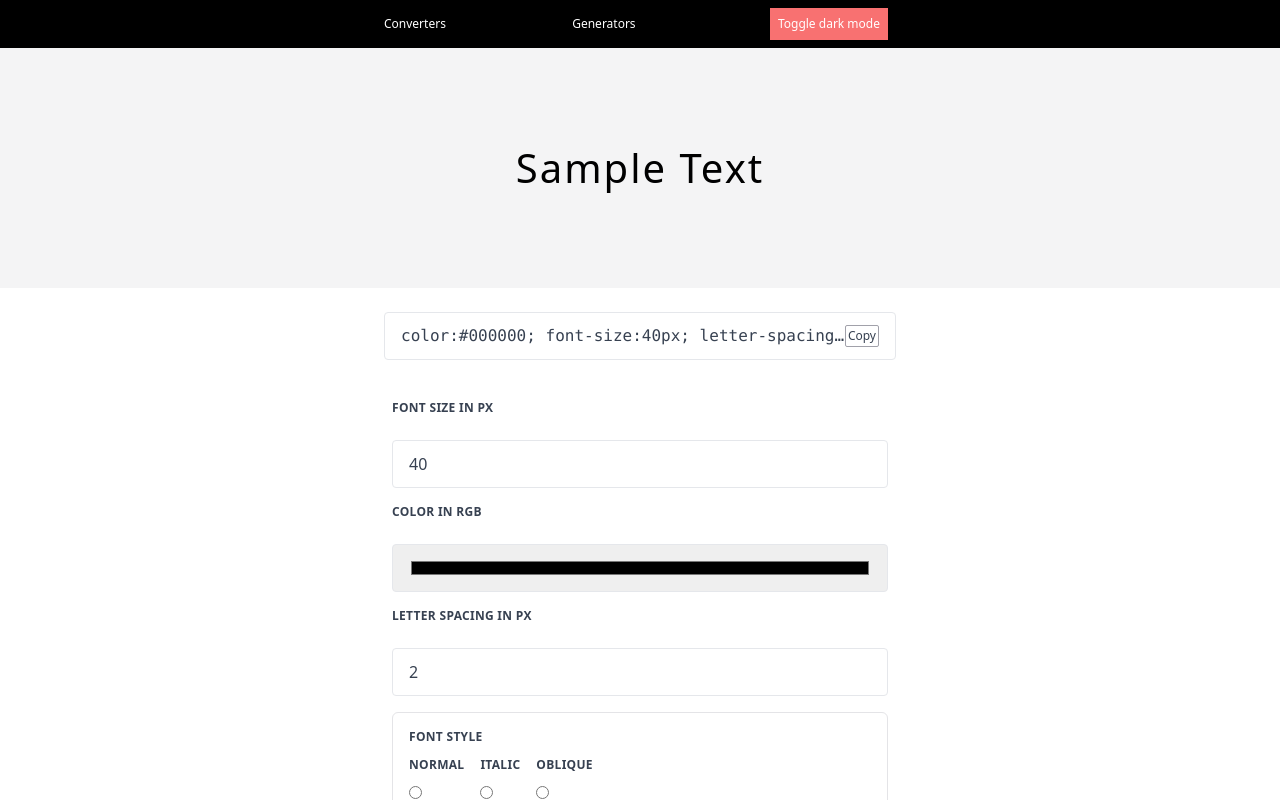
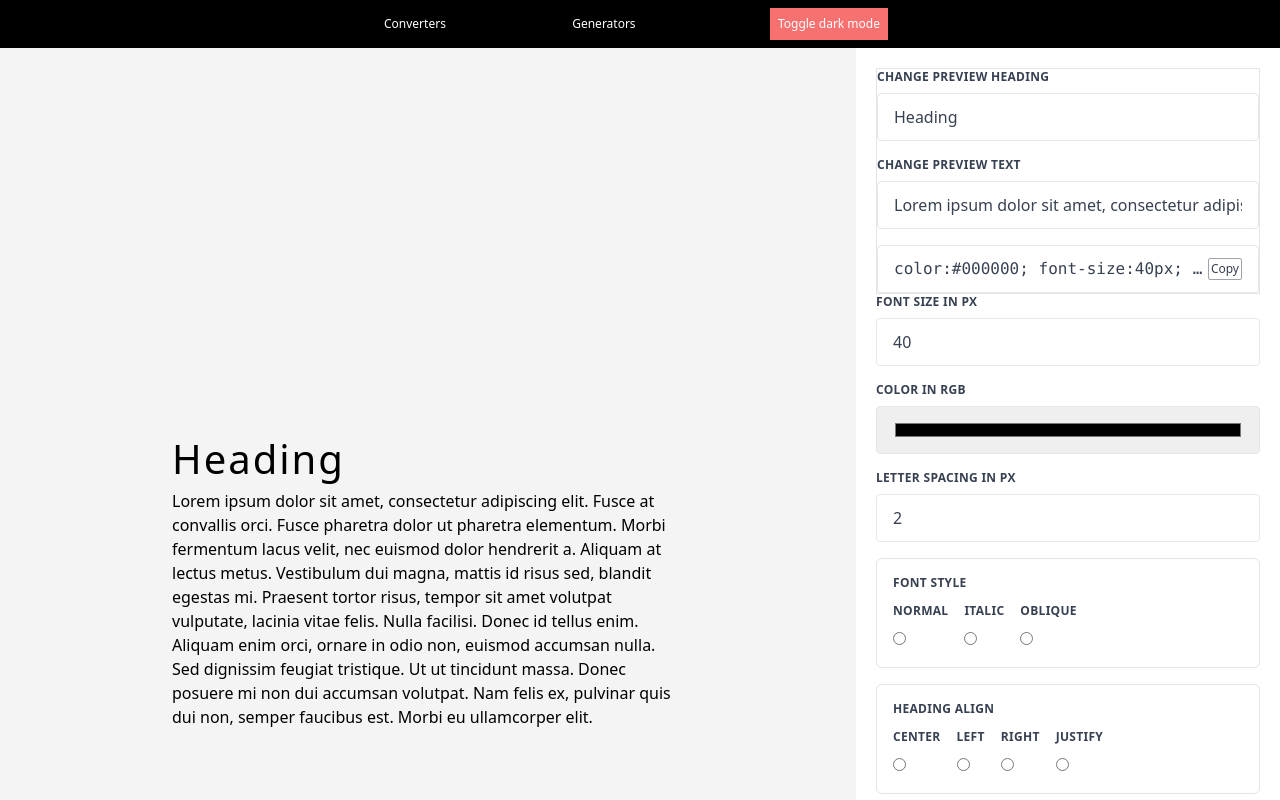
Before and after one commit to aiberk/webdevtools, a React (Vite) app: page /generator/text in a window 1280 px wide. Shown: the top 800 px of the page. Built offline with nearby package versions, Linux system fonts and the light colour scheme.

Commit message:
Making desktop version

```diff
--- a/src/components/CSSGeneratorInput.tsx
+++ b/src/components/CSSGeneratorInput.tsx
@@ -5,24 +5,27 @@ type Props = {
   value: any;
   type: string;
   changeCSS: any;
-  unit: string;
+  unit?: string;
 };
 
 const CSSGeneratorInput = (props: Props) => {
   return (
     <>
+      <div className="max-w-lg flex flex-col justify-between">
         <label
           className="dark:text-white block uppercase tracking-wide text-gray-700 text-xs font-bold mb-2"
           htmlFor="fname"
         >
-        {props.label} in {props.unit}
+          {props.label}{" "}
+          {props.unit == undefined ? undefined : "in " + props.unit}
         </label>
         <input
           type={props.type}
           value={props.value}
           onChange={(e) => props.changeCSS(e.target.value)}
-        className="h-12 flex flex-row justify-between items-center dark:text-white appearance-none  max-w-xl w-auto  text-gray-700 border border-gray-200 rounded py-3 px-4 leading-tight focus:outline-none focus:bg-white focus:border-gray-500"
+          className="w-full h-12 flex flex-row justify-between items-center dark:text-white appearance-none  max-w-lg  text-gray-700 border border-gray-200 rounded py-3 px-4 leading-tight focus:outline-none focus:bg-white focus:border-gray-500"
         ></input>
+      </div>
     </>
   );
 };
--- /dev/null
+++ b/src/components/Constants.tsx
@@ -0,0 +1,2 @@
+export const Lorem =
+  "Lorem ipsum dolor sit amet, consectetur adipiscing elit. Fusce at convallis orci. Fusce pharetra dolor ut pharetra elementum. Morbi fermentum lacus velit, nec euismod dolor hendrerit a. Aliquam at lectus metus. Vestibulum dui magna, mattis id risus sed, blandit egestas mi. Praesent tortor risus, tempor sit amet volutpat vulputate, lacinia vitae felis. Nulla facilisi. Donec id tellus enim. Aliquam enim orci, ornare in odio non, euismod accumsan nulla. Sed dignissim feugiat tristique. Ut ut tincidunt massa. Donec posuere mi non dui accumsan volutpat. Nam felis ex, pulvinar quis dui non, semper faucibus est. Morbi eu ullamcorper elit.";
--- a/src/components/CopyToClipBoard.tsx
+++ b/src/components/CopyToClipBoard.tsx
@@ -28,7 +28,7 @@ const UnitConverterDisplay = (props: Props) => {
   let convertedText = text.toString();
   return (
     <>
-      <div className="max-w-lg flex flex-row justify-between items-center dark:text-white appearance-none w-auto  text-gray-700 border border-gray-200 rounded py-3 px-4 leading-tight focus:outline-none focus:bg-white focus:border-gray-500">
+      <div className="flex flex-row justify-between items-center dark:text-white appearance-none w-auto  text-gray-700 border border-gray-200 rounded py-3 px-4 leading-tight focus:outline-none focus:bg-white focus:border-gray-500">
         <code className="truncate">{text}</code>
         <button
           onClick={(event) => {
--- a/src/pages/CSSGenerator.tsx
+++ b/src/pages/CSSGenerator.tsx
@@ -3,16 +3,20 @@ import CSSGeneratorInput from "../components/CSSGeneratorInput";
 import CSSGeneratorInputMulti from "../components/CSSGenertorInputMulti";
 import CopyToClipBoard from "../components/CopyToClipBoard";
 import CSSGeneratorInputDropDown from "../components/CSSGeneratorDropDown";
-// import { copy } from "clipboard";
+import { Lorem } from "../components/Constants";
 
 function CSSGenerator() {
-  const [color, setColor] = useState("#000000");
-  const [fontSize, setFontSize] = useState("40");
-  const [tracking, setTracking] = useState("2");
+  const [previewHeading, setPreviewHeading] = useState<string>("Heading");
+  const [previewText, setPreviewText] = useState<string>(Lorem);
+  const [color, setColor] = useState<string>("#000000");
+  const [fontSize, setFontSize] = useState<string>("40");
+  const [tracking, setTracking] = useState<string>("2");
   const [weight, setWeight] = useState(400);
-  const [style, setStyle] = useState("normal");
+  const [style, setStyle] = useState<string>("normal");
+  const [headingAlign, setHeadingAlign] = useState<string>("left");
 
   const styleChildren = ["normal", "italic", "oblique"];
+  const alignChildren = ["center", "left", "right", "justify"];
   const weightChildren = [100, 200, 300, 400, 500, 600, 700, 800, 900];
 
   const generateCSS = () => {
@@ -30,6 +34,7 @@ function CSSGenerator() {
     letterSpacing: `${tracking}px`,
     fontWeight: `${weight}`,
     fontStyle: `${style}`,
+    textAlign: `${headingAlign}`,
   };
 
   let regex = /["'{}]/g;
@@ -44,19 +49,50 @@ function CSSGenerator() {
   let final = jsxToCss + ";";
 
   return (
-    <div className="flex flex-col justify-center items-center ">
+    <div className="flex md:flex-row flex-col justify-center items-center bg-zinc-100 ">
       <div
-        className={`w-full h-60 flex justify-center items-center bg-zinc-100`}
+        className={`overflow-hidden md:h-screen  md:p-0 p-10 h-full w-full flex flex-col justify-center items-center`}
+      >
+        <div className={`w-full max-w-lg `}>
+          <h1
             style={{
               ...cssStyle,
             }}
           >
-        <h1>Sample Text</h1>
+            {previewHeading}
+          </h1>
+          <span>
+            {" "}
+            <p>{previewText}</p>
+          </span>
+        </div>
       </div>
       <br />
-      <CopyToClipBoard label={"Get CSS"} input={final} equation={0} type={""} />
 
-      <div className="flex flex-col p-10 w-full max-w-xl gap-4">
+      <div className=" bg-white p-5">
+        <div className="flex  md:p-0 p-10 flex-col w-full md:max-w-sm max-w-xl gap-4 border border-zinc-200">
+          <CSSGeneratorInput
+            unit={undefined}
+            type="text"
+            label={"Change Preview Heading"}
+            value={previewHeading}
+            changeCSS={(css) => setPreviewHeading(css)}
+          />
+          <CSSGeneratorInput
+            unit={undefined}
+            type="text"
+            label={"Change Preview Text"}
+            value={previewText}
+            changeCSS={(css) => setPreviewText(css)}
+          />
+          <CopyToClipBoard
+            label={"Get CSS"}
+            input={final}
+            equation={0}
+            type={""}
+          />
+        </div>
+        <div className="flex flex-col md:p-0 p-10 w-full max-w-xl gap-4">
           <CSSGeneratorInput
             unit={"px"}
             type="number"
@@ -88,6 +124,14 @@ function CSSGenerator() {
             children={styleChildren}
             name={"Font Style"}
           />
+
+          <CSSGeneratorInputMulti
+            type="radio"
+            label={"Heading Align"}
+            changeCSS={(css) => setHeadingAlign(css)}
+            children={alignChildren}
+            name={"Heading Align"}
+          />
           <CSSGeneratorInputDropDown
             label={"Font Style"}
             changeCSS={(css) => setStyle(css)}
@@ -103,7 +147,7 @@ function CSSGenerator() {
             name={"Font Style"}
           />
         </div>
-      <br />
+      </div>
     </div>
   );
 }
```
Lines whose indentation alone changed are shown as unchanged.
